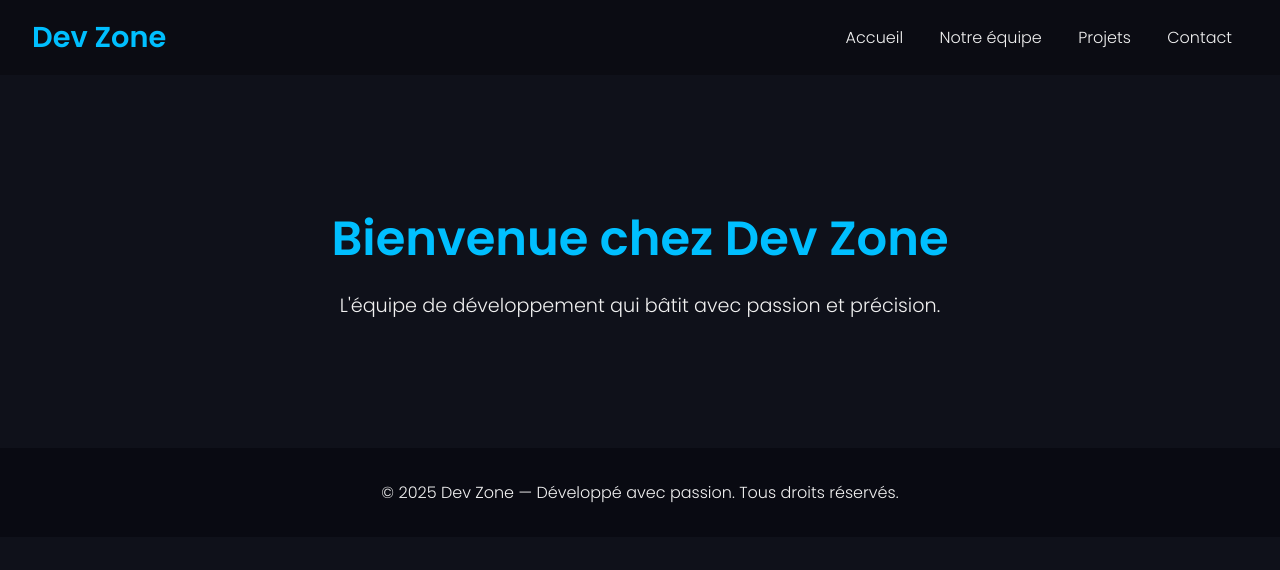
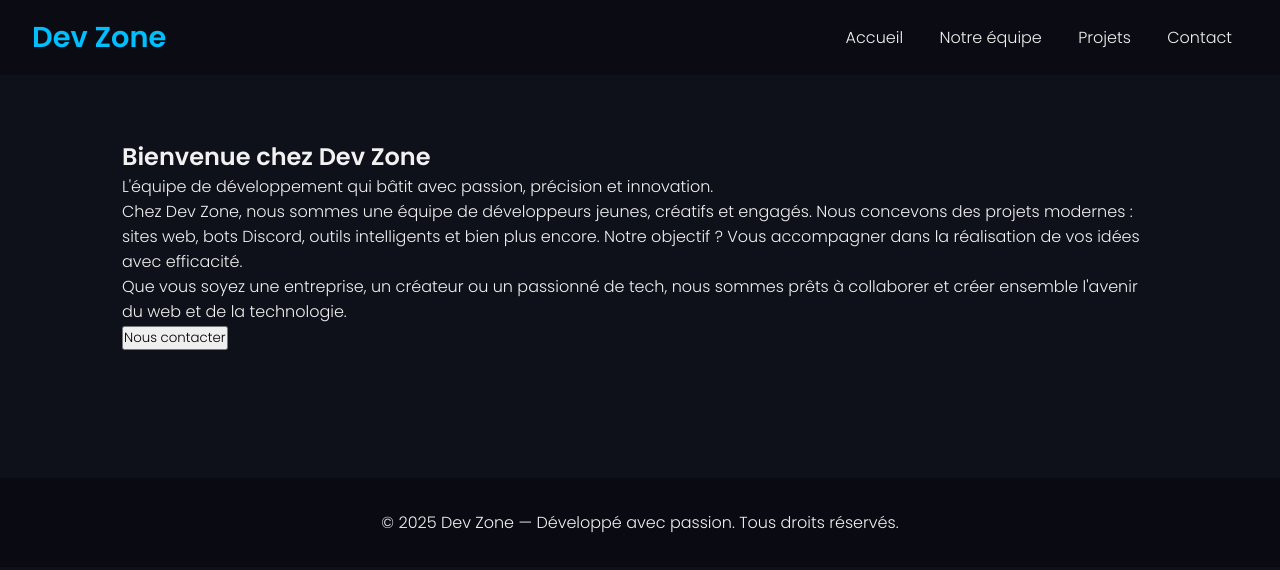
Before and after one commit to jallow-2693/Dev-zone-, a plain HTML site: page index.html in a window 1280 px wide. Drawn offline with Linux system fonts and the light colour scheme.

Commit message:
Update index.html

```diff
--- a/index.html
+++ b/index.html
@@ -114,9 +114,19 @@
     </nav>
   </header>
 
-  <section id="hero" class="hero">
-    <h1>Bienvenue chez Dev Zone</h1>
-    <p>L'équipe de développement qui bâtit avec passion et précision.</p>
+  <section id="hero" class="active">
+  <h1>Bienvenue chez Dev Zone</h1>
+  <p>L'équipe de développement qui bâtit avec passion, précision et innovation.</p>
+  <p>
+    Chez Dev Zone, nous sommes une équipe de développeurs jeunes, créatifs et engagés.
+    Nous concevons des projets modernes : sites web, bots Discord, outils intelligents et bien plus encore.
+    Notre objectif ? Vous accompagner dans la réalisation de vos idées avec efficacité.
+  </p>
+  <p>
+    Que vous soyez une entreprise, un créateur ou un passionné de tech, nous sommes prêts à collaborer et créer
+    ensemble l'avenir du web et de la technologie.
+  </p>
+  <button onclick="showSection('contact')">Nous contacter</button>
   </section>
 
   <section id="equipe" class="hidden">
```
